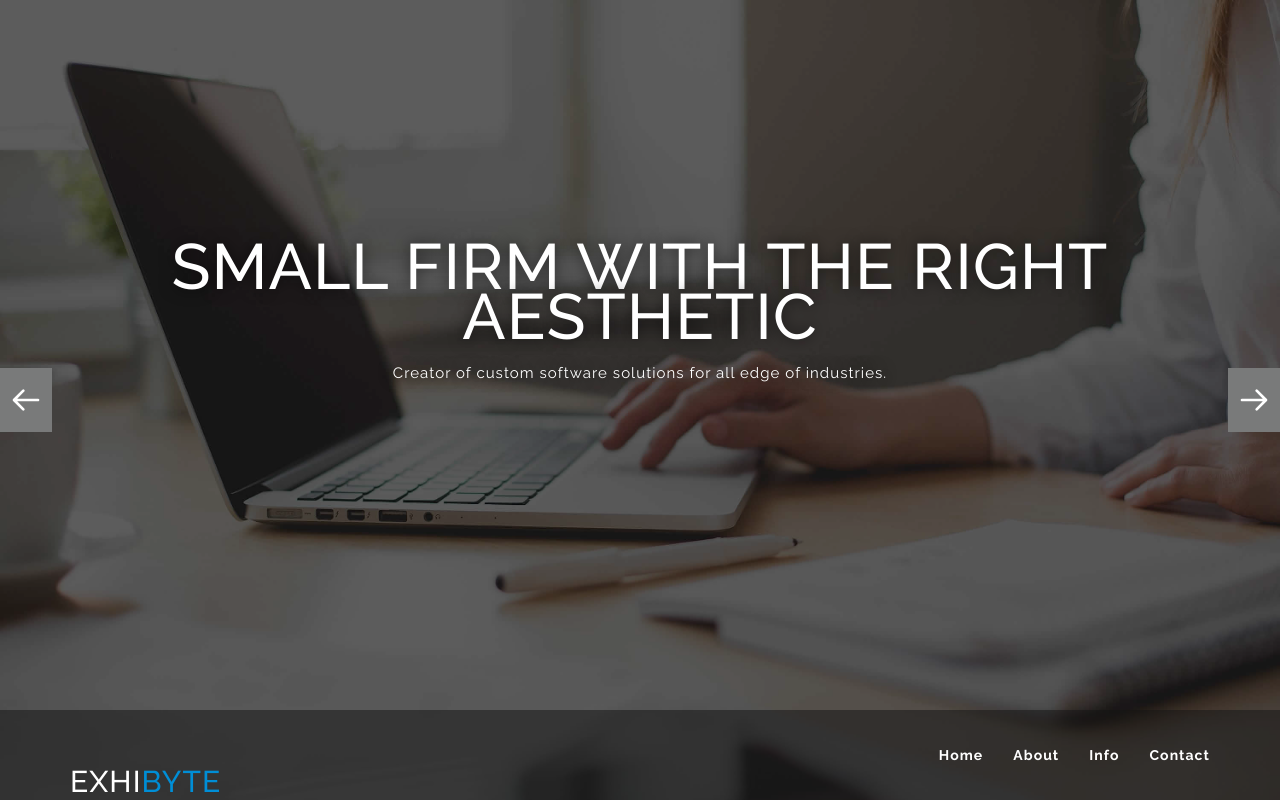
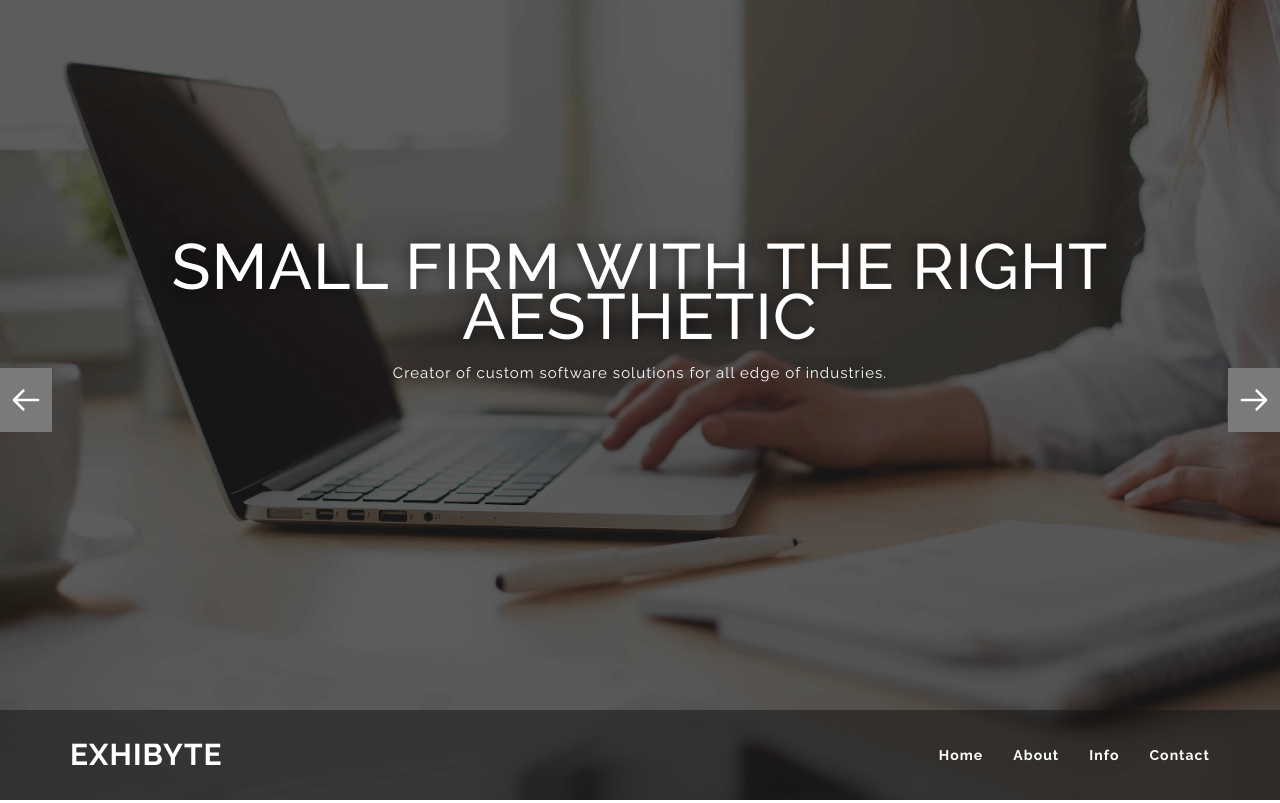
Before and after one commit to Ruta-Zala/ExhiByte, a plain HTML site: page index.html in a window 1280 px wide. Shown: the top 803 px of the page. Drawn offline with Linux system fonts and the light colour scheme; some packages are replaced by stand-ins of ours; files whose address does not match are found by name.

Commit message:
Updated title

```diff
--- a/index.html
+++ b/index.html
@@ -58,7 +58,7 @@
                         <span class="icon-bar"></span>
                         <span class="icon-bar"></span>
                     </button>
-                    <a class="navbar-brand title" href="#header"><h2>EXHI<span>BYTE</span></h2></a>
+                    <a class="navbar-brand" href="#header">EXHIBYTE</a>
                 </div><!-- /.navbar-header -->
 
                 <div class="collapse navbar-collapse" id="menu">
```
